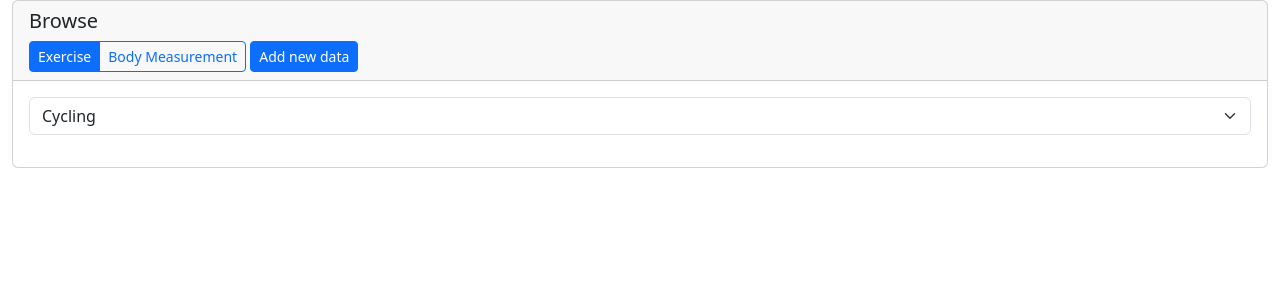
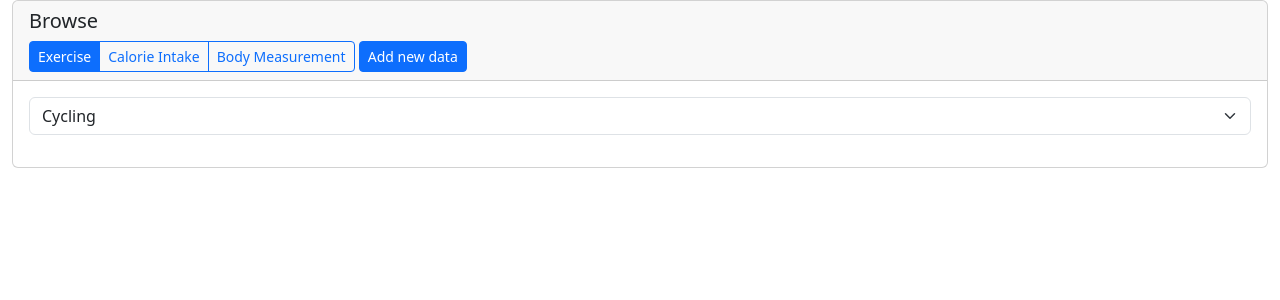
Before and after one commit to ipuppet/cits5505-backend, a Flask app: page /browse/ in a window 1280 px wide. Shown: the part 56-356 px from the top of the page. Run offline with Flask 3, Linux system fonts and the light colour scheme; the visitor is signed in with stand-in values (Sample User, id 1); data comes from the database, SQL or seed files in the repository; data that the repository does not hold is empty.

Commit message:
Add calorie intake modal and update browse functionality to include calorie intake data; convert datetime to local format

```diff
--- a/server/blueprints/browse/templates/browse/index.html
+++ b/server/blueprints/browse/templates/browse/index.html
@@ -5,7 +5,7 @@ Browse
 {% endblock %}
 
 {% block css %}
-<link rel="stylesheet" href="{{ url_for('static', filename='css/browse/index.css') }}" />
+    <link rel="stylesheet" href="{{ url_for('static', filename='css/browse/index.css') }}"/>
 {% endblock %}
 
 {% block content %}
@@ -71,12 +71,39 @@ Browse
             </div>
         </div>
     </div>
+    <div class="modal fade" id="calorieIntakeModal" tabindex="-1" aria-labelledby="calorieIntakeModalLabel"
+         aria-hidden="true">
+        <div class="modal-dialog">
+            <div class="modal-content">
+                <div class="modal-header">
+                    <h1 class="modal-title fs-5" id="calorieIntakeModalLabel">Add Calorie Intake Data</h1>
+                    <button type="button" class="btn-close" data-bs-dismiss="modal" aria-label="Close"></button>
+                </div>
+                <div class="modal-body">
+                    <form method="POST" action="{{ url_for('browse.calorie_intake') }}" id="calorieIntakeForm">
+                        {{ calorie_intake_form.hidden_tag() }}
+                        <div class="mb-3">
+                            {{ calorie_intake_form.calories.label(class="form-label") }}
+                            {{ calorie_intake_form.calories(class="form-control") }}
+                        </div>
+                        <div class="mb-3">
+                            {{ calorie_intake_form.description.label(class="form-label") }}
+                            {{ calorie_intake_form.description(class="form-control") }}
+                        </div>
+                        {{ calorie_intake_form.submit(class="btn btn-primary") }}
+                    </form>
+                </div>
+            </div>
+        </div>
+    </div>
     <div class="card">
         <div class="card-header">
             <h5 class="card-title">Browse</h5>
             <div class="btn-group" role="group" aria-label="Browse data">
                 <input type="radio" class="btn-check" name="dataset" id="browseExercise" autocomplete="off" checked>
                 <label class="btn btn-outline-primary btn-sm" for="browseExercise">Exercise</label>
+                <input type="radio" class="btn-check" name="dataset" id="browseCalorieIntake" autocomplete="off">
+                <label class="btn btn-outline-primary btn-sm" for="browseCalorieIntake">Calorie Intake</label>
                 <input type="radio" class="btn-check" name="dataset" id="browseBodyMeasurement" autocomplete="off">
                 <label class="btn btn-outline-primary btn-sm" for="browseBodyMeasurement">Body Measurement</label>
             </div>
@@ -87,7 +114,7 @@ Browse
         <div class="card-body">
             <div class="row">
                 <div class="col">
-                <select class="form-select" aria-label="Sport types" id="browseTableTypeSelect"
+                    <select class="form-select" aria-label="Data types" id="browseTableTypeSelect"
                             onchange="browseTableChange(this.value)">
                     </select>
                 </div>
@@ -109,10 +136,12 @@ Browse
         const BodyMeasurementTypes = {{ body_measurement_types| tojson }}
         const UserExercises = {{ current_user.exercises_to_list() | tojson }}
         const UserBodyMeasurements = {{ current_user.body_measurements_to_list() | tojson }}
+        const UserCalorieIntakes = {{ current_user.calorie_intakes_to_list() | tojson }}
 
-    const Dataset = { headers: undefined, data: undefined }
+        const Dataset = {headers: undefined, data: undefined}
 
         const ExerciseModalModal = new bootstrap.Modal("#exerciseModal")
+        const CalorieIntakeModal = new bootstrap.Modal("#calorieIntakeModal")
         const BodyMeasurementModal = new bootstrap.Modal("#bodyMeasurementModal")
 
         /**
@@ -170,7 +199,9 @@ Browse
             if (selectedDataset === "browseBodyMeasurement") {
                 bodyMeasurementTypeChange()
                 BodyMeasurementModal.show()
-        } else {
+            } else if (selectedDataset === "browseCalorieIntake") {
+                CalorieIntakeModal.show()
+            } else if (selectedDataset === "browseExercise") {
                 exerciseTypeChange()
                 ExerciseModalModal.show()
             }
@@ -191,11 +222,15 @@ Browse
         function browseDatasetChange(dateset = "browseExercise") {
             if (dateset === "browseExercise") {
                 Dataset.headers = type => ExercisesMetrics[type].concat(["created_at"])
-            Dataset.data = type => UserExercises.filter(exercise => exercise.type === type)
+                Dataset.data = type => convertTimezone(UserExercises.filter(exercise => exercise.type === type))
                 updateBrowseTableOptions(ExercisesTypes)
+            } else if (dateset === "browseCalorieIntake") {
+                Dataset.headers = () => ["calories", "description", "created_at"]
+                Dataset.data = () => convertTimezone(UserCalorieIntakes)
+                updateBrowseTableOptions(["calories"])
             } else if (dateset === "browseBodyMeasurement") {
                 Dataset.headers = () => ["value", "unit", "created_at"]
-            Dataset.data = type => UserBodyMeasurements.filter(bodyMeasurement => bodyMeasurement.type === type)
+                Dataset.data = type => convertTimezone(UserBodyMeasurements.filter(bodyMeasurement => bodyMeasurement.type === type))
                 updateBrowseTableOptions(BodyMeasurementTypes)
             }
             browseTableChange(document.querySelector("#browseTableTypeSelect").value)
--- a/server/models.py
+++ b/server/models.py
@@ -125,6 +125,16 @@ class User(UserMixin, db.Model):
                 'created_at': measurement.created_at,
             })
         return body_measurements
+
+    def calorie_intakes_to_list(self) -> list:
+        calorie_intakes = []
+        for intake in self.calorie_intakes.all():
+            calorie_intakes.append({
+                'calories': intake.calories,
+                'description': intake.description,
+                'created_at': intake.created_at,
+            })
+        return calorie_intakes
 
     @staticmethod
     def get(user_id: int) -> "User":
--- a/server/static/js/browse/index.js
+++ b/server/static/js/browse/index.js
@@ -3,6 +3,14 @@ function toReadable(str) {
         .replace(/([A-Z]+)([A-Z][a-z])/g, "$1 $2")
         .replace(/_/g, " ")
         .replace(/\b\w/g, char => char.toUpperCase())
+}
+
+function convertTimezone(data, key = "created_at") {
+    for (let i = 0; i < data.length; i++) {
+        const date = new Date(data[i][key])
+        data[i][key] = date.toLocaleString()
+    }
+    return data
 }
 
 function updateBrowseTableOptions(options) {
```
Lines whose indentation alone changed are shown as unchanged.
